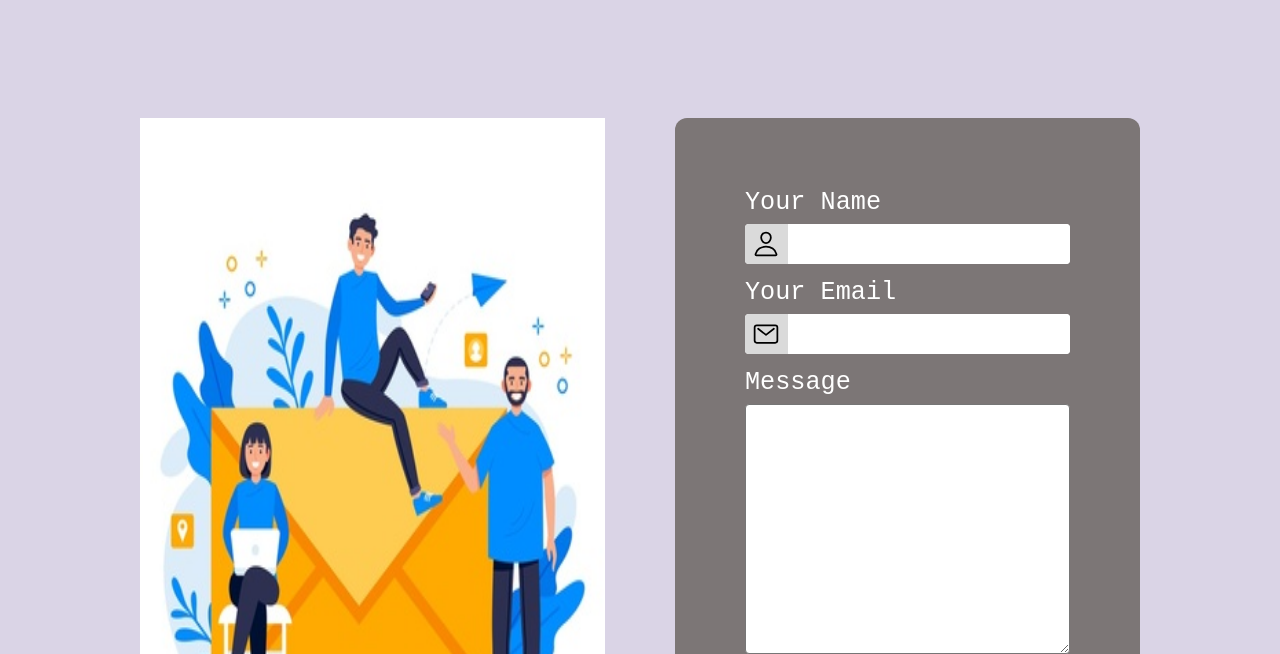
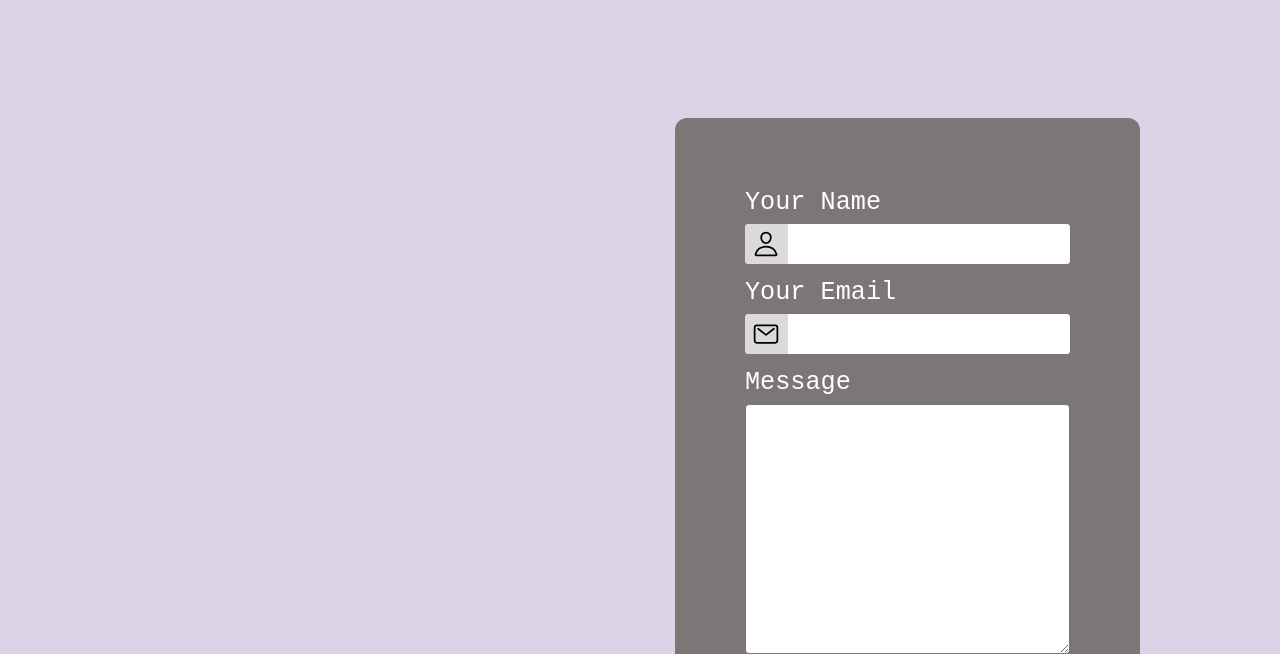
Before and after one commit to pthoang3/portfolio_Website, a plain HTML site: page contact.html in a window 1280 px wide. Shown: the part 298-952 px from the top of the page. Drawn offline with nearby package versions, Linux system fonts and the light colour scheme.

Commit message:
4th commit

```diff
--- a/contact.html
+++ b/contact.html
@@ -45,7 +45,7 @@
       <h2 class="section-heading" data-outline="contact">Contact</h2>
       <div class="wrapper">
         <div class="left">
-          <img style="height: 700px;" src="./image/contact.jpeg" alt="">
+
         </div>
         <div class="right">
           <div class="form-wrapper">
```
